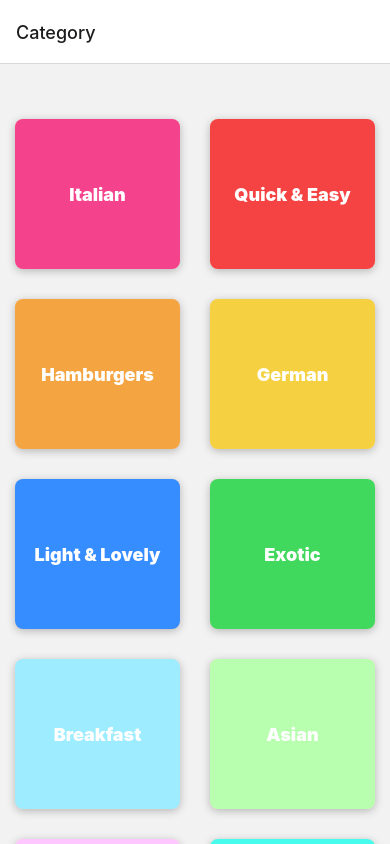
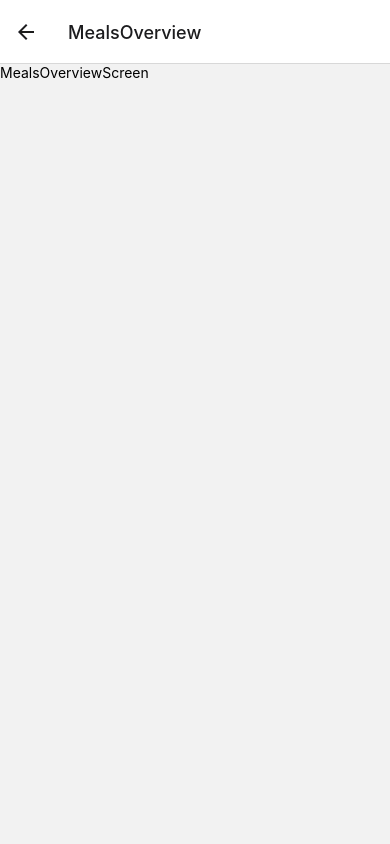
Before and after one commit to JustVibhor/Recipyr, a React Native app: screen /MealsOverview in a window 390 px wide. Built offline with nearby package versions, Linux system fonts and the light colour scheme.

Commit message:
Adding MealsOverviewScreen

```diff
--- a/App.js
+++ b/App.js
@@ -5,6 +5,7 @@ import { useState } from "react";
 import { StyleSheet, Text, View } from "react-native";
 import "react-native-gesture-handler";
 import HomePage from "./screens/HomePage";
+import MealsOverviewScreen from "./screens/MealsOverviewScreen";
 
 const Stack = createNativeStackNavigator();
 
@@ -14,6 +15,7 @@ export default function App() {
       <NavigationContainer>
         <Stack.Navigator>
           <Stack.Screen name="Category" component={HomePage} />
+          <Stack.Screen name="MealsOverview" component={MealsOverviewScreen} />
         </Stack.Navigator>
       </NavigationContainer>
     </>
--- a/screens/HomePage.js
+++ b/screens/HomePage.js
@@ -2,18 +2,26 @@ import { FlatList, SafeAreaView, StyleSheet, View } from "react-native";
 import { CATEGORIES, Item } from "../data/dummy-data";
 import ChoiceButton from "../ui/ChoiceButton";
 
-function renderCategoryItem(itemData) {
+function renderCategoryItem(itemData, navigation) {
+  function PressHandler() {
+    navigation.navigate("MealsOverview");
+  }
+
   return (
-    <ChoiceButton title={itemData.item.title} color={itemData.item.color} />
+    <ChoiceButton
+      title={itemData.item.title}
+      color={itemData.item.color}
+      onPress={PressHandler}
+    />
   );
 }
 
-function HomePage() {
+function HomePage({ navigation }) {
   return (
     <View style={styles.homeContainer}>
       <FlatList
         data={CATEGORIES}
-        renderItem={renderCategoryItem}
+        renderItem={(itemData) => renderCategoryItem(itemData, navigation)}
         keyExtractor={(item) => item.id}
         numColumns={2}
       />
--- a/ui/ChoiceButton.js
+++ b/ui/ChoiceButton.js
@@ -1,6 +1,6 @@
 import { Platform, Pressable, StyleSheet, Text, View } from "react-native";
 
-function ChoiceButton({ title, color }) {
+function ChoiceButton({ title, color, onPress }) {
   return (
     <View style={styles.buttonContainer}>
       <Pressable
@@ -9,9 +9,7 @@ function ChoiceButton({ title, color }) {
           styles.button,
           pressed ? styles.buttonPressed : null,
         ]}
-        onPress={() => {
-          console.log(title);
-        }}
+        onPress={onPress}
       >
         <View style={[styles.innerContainer, { backgroundColor: color }]}>
           <Text style={styles.buttonText}>{title}</Text>
```
